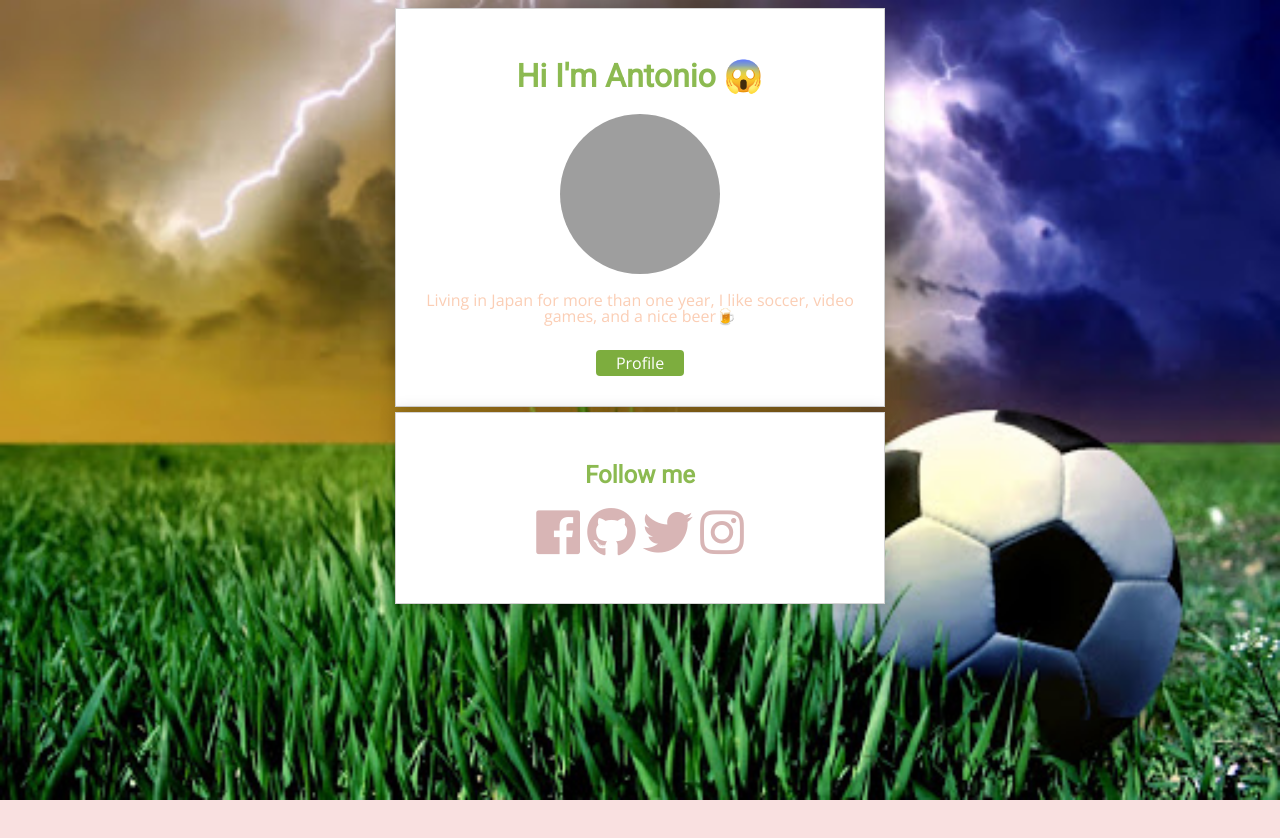
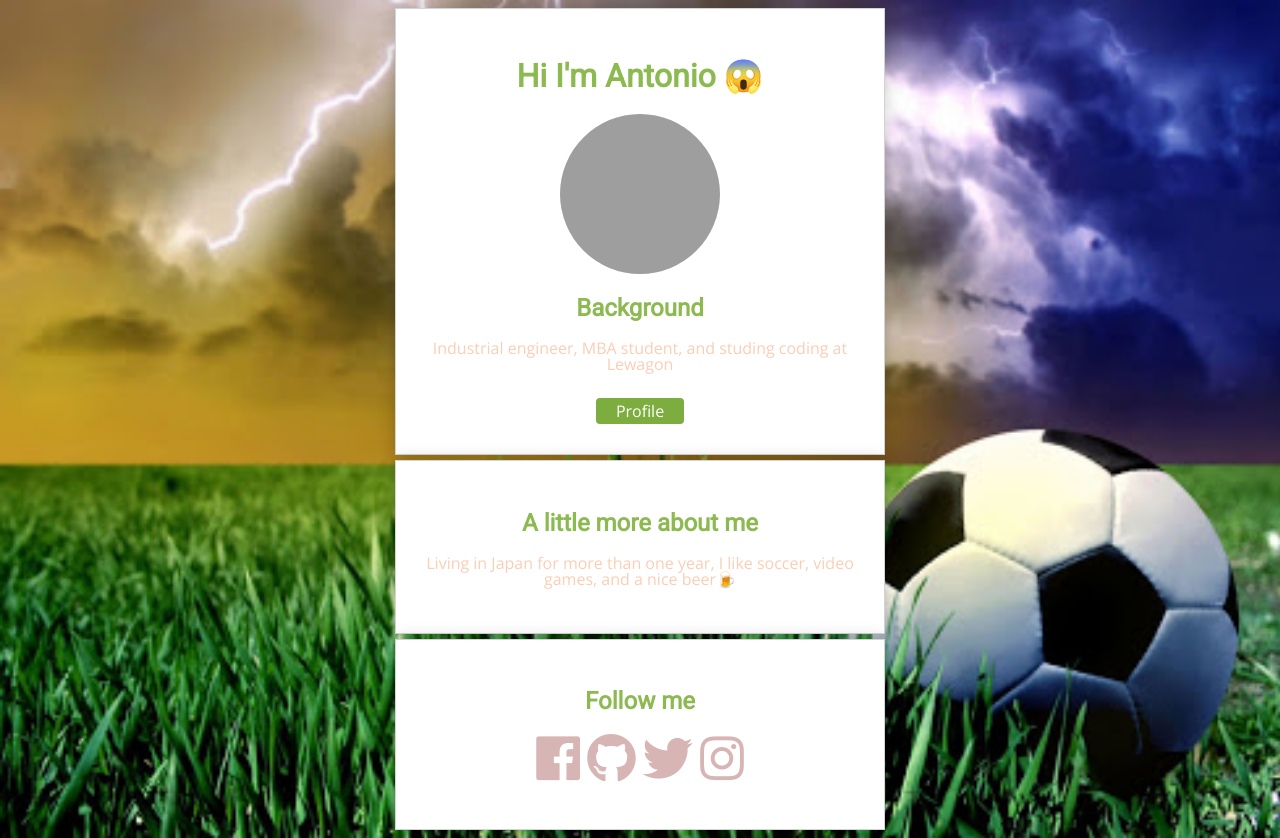
Before and after one commit to antonioist/profile, a plain HTML site: page index.html in a window 1280 px wide. Before the commit the page ends 800 px from the top, so only its background shows below. Drawn offline with nearby package versions, Linux system fonts and the light colour scheme; grey boxes are pictures that could not be loaded.

Commit message:
make my profile prettier

```diff
--- a/index.html
+++ b/index.html
@@ -13,9 +13,14 @@
     <div class="card">
       <h1>Hi I'm Antonio 😱</h1>
       <img src="images/IMG_1893.JPG" class="img-size" alt="profile-pic">
-      <p>Living in Japan for more than one year, I like soccer, video games, and a nice beer🍺</p>
+      <h2>Background</h2>
+      <p>Industrial engineer, MBA student, and studing coding at Lewagon </p>
       <a href="#" class="btn-color">Profile</a>
     </div>
+    <div class="card">
+        <h2>A little more about me</h2>
+        <p>Living in Japan for more than one year, I like soccer, video games, and a nice beer🍺</p>
+      </div>
     <div class="card">
       <h2>Follow me</h2>
       <ul class="list-inline">
```
